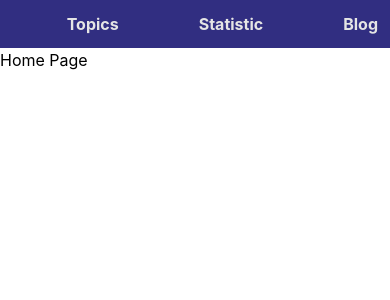
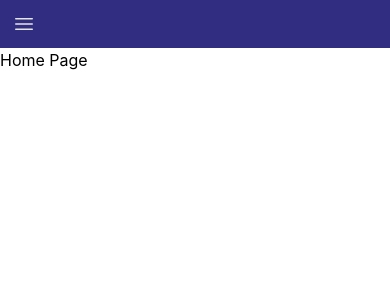
Before and after one commit to Wd-ruhul/Developer-Quiz, a React (Create React App) app: page / in a window 390 px wide. Shown: the top 300 px of the page. Built offline with nearby package versions, Linux system fonts and the light colour scheme.

Commit message:
Make navigation bar responsive for mobile device

```diff
--- a/package.json
+++ b/package.json
@@ -3,6 +3,7 @@
   "version": "0.1.0",
   "private": true,
   "dependencies": {
+    "@heroicons/react": "^2.0.12",
     "@testing-library/jest-dom": "^5.16.5",
     "@testing-library/react": "^13.4.0",
     "@testing-library/user-event": "^13.5.0",
--- a/src/Components/Header/Header.js
+++ b/src/Components/Header/Header.js
@@ -1,13 +1,32 @@
-import React from 'react';
+import React, { useState } from 'react';
 import { Link } from 'react-router-dom';
+import { Bars3Icon, XMarkIcon } from "@heroicons/react/24/solid";
 
 const Header = () => {
+  const [open, setOpen] = useState(false)
   return (
-    <nav className="container-auto bg-indigo-900 text-neutral-200 font-bold p-3 flex gap-x-20 justify-end">
-      <Link to="/">Home</Link>
-      <Link to="/topics">Topics</Link>
-      <Link to="/statistic">Statistic</Link>
-      <Link to="/blog">Blog</Link>
+    <nav className="bg-indigo-900 text-neutral-200 font-bold p-3  ">
+      <div onClick={() => setOpen(!open)} className="h-6 w-6 md:hidden">
+        {open ? <XMarkIcon /> : <Bars3Icon />}
+      </div>
+      <ul
+        className={` w-full bg-indigo-900  md:flex md:gap-x-20 md:justify-end md:static  justify-center absolute duration-500 ease-in ${
+          open ? "top-6" : "top-[-120px]"
+        }`}
+      >
+        <li>
+          <Link to="/">Home</Link>
+        </li>
+        <li>
+          <Link to="/topics">Topics</Link>
+        </li>
+        <li>
+          <Link to="/statistic">Statistic</Link>
+        </li>
+        <li>
+          <Link to="/blog">Blog</Link>
+        </li>
+      </ul>
     </nav>
   );
 };
--- a/src/Components/Home/Home.js
+++ b/src/Components/Home/Home.js
@@ -1,7 +1,11 @@
 import React from "react";
 
 const Home = () => {
-  return <div>Home Page</div>;
+  return (
+    <div>
+      <h2>Home Page</h2>
+    </div>
+  );
 };
 
 export default Home;
```
Also changed, not shown: 1 other file (tests, documents, lock files or other folders).
